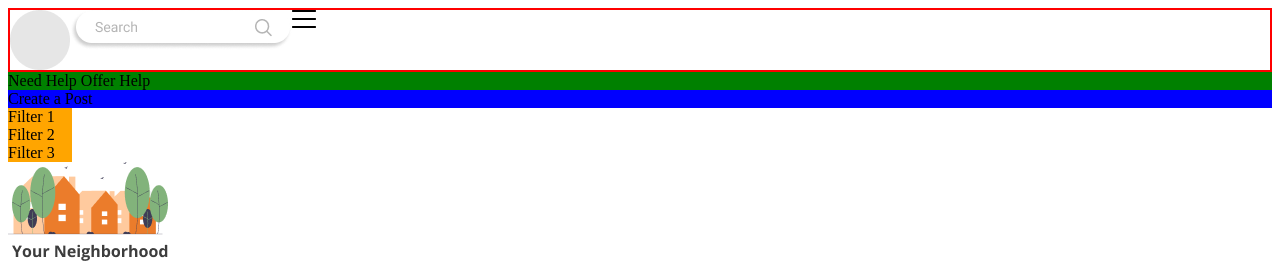
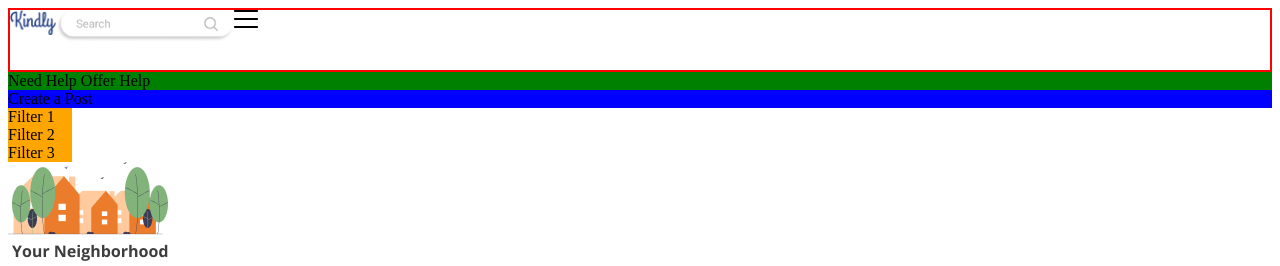
Before and after one commit to KimberleeBush/Volun-Team, a plain HTML site: page index.html in a window 1280 px wide. Shown: the top 266 px of the page. Drawn offline with Linux system fonts and the light colour scheme.

Commit message:
1/30 added images

```diff
--- a/index.html
+++ b/index.html
@@ -33,13 +33,13 @@
 
       <div class="header">
       <div>
-        <img src="Images/logo_mobile.png">
+        <img src="Images/kindly_mobile.png" height="25">
       </div>
       <div>
-        <img src="Images/search_mobile.png">
+        <img src="Images/search_mobile.png" height="32">
       </div>
       <div>
-        <img src="Images/hamburger_mobile.png">
+        <img src="Images/hamburger_mobile.png" height="18">
       </div>
     </div>
 
```
Also changed, not shown: Images/Search Icon.png (added), Images/kindly_mobile.png (added).
